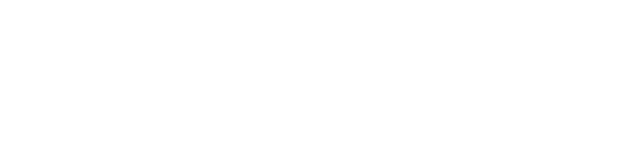
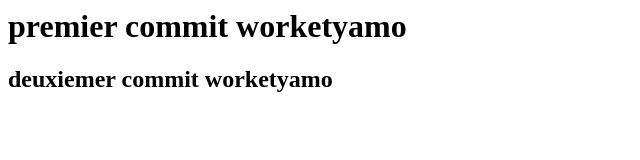
Before and after one commit to NASSIROU67/nassiro, a plain HTML site: page index.html in a window 1280 px wide. Shown: the whole page, without its empty margins (0-640 px from the left). Drawn offline with Linux system fonts and the light colour scheme.

Commit message:
deuxieme commit workettamo

```diff
--- a/index.html
+++ b/index.html
@@ -3,6 +3,7 @@
 		<title> document </title>
         </head>
 	<body>
-
+        <h1> premier commit worketyamo </h1>
+		<h2> deuxiemer commit worketyamo </h2>
 	</body>
 </html>
```
